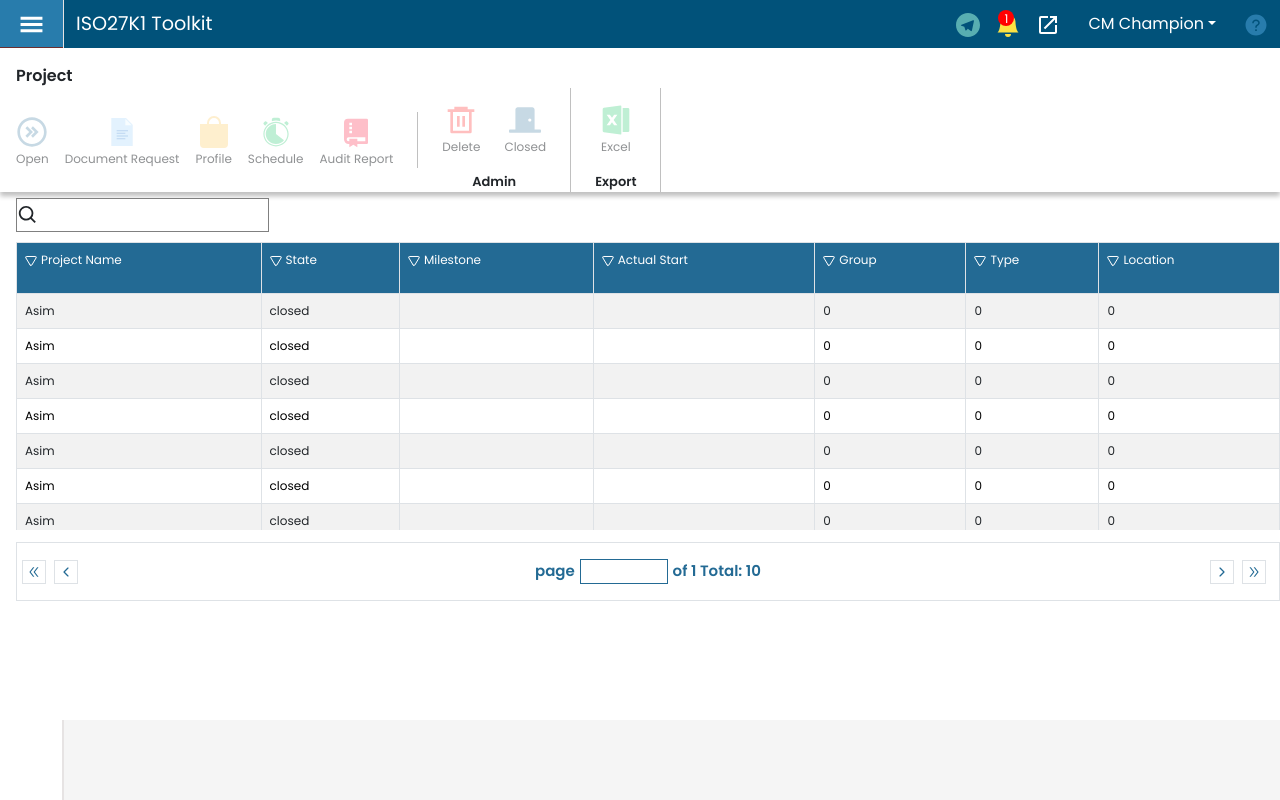
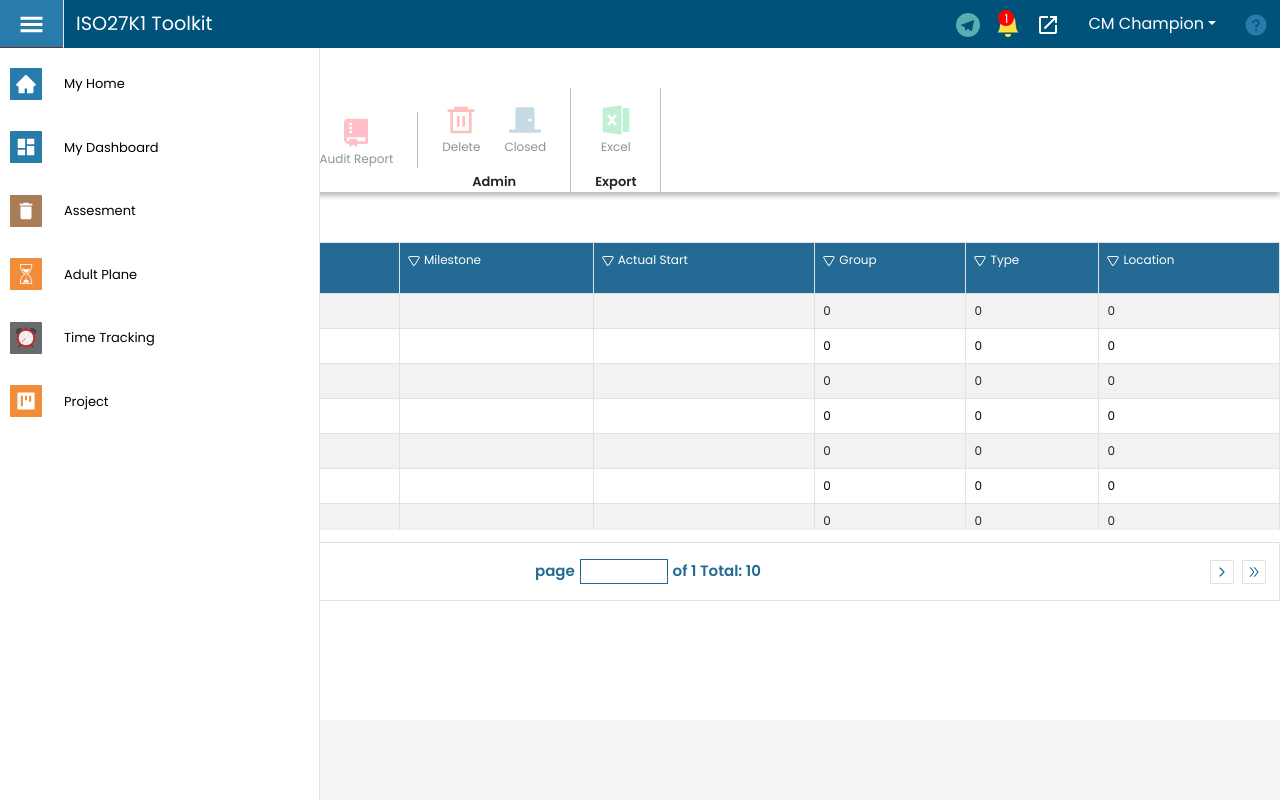
Before and after one commit to asimdev672/admin-dashboard, a React (Create React App) app: page /dashboard/project in a window 1280 px wide. Built offline with nearby package versions, Linux system fonts and the light colour scheme.

Commit message:
fixed dashboard sidebar

```diff
--- a/src/dashboard/Dashboard.js
+++ b/src/dashboard/Dashboard.js
@@ -5,18 +5,21 @@ import Sidebar from "./components/sidebar/Sidebar";
 import "./Dashboard.scss";
 const Home = () => {
   const [wUiStyle, setWUiStyle] = useState(true);
+  const handleOutlet=()=>{
+    alert('hello')
+  }
   return (
     <>
       <div className="dashboard_main">
         {/* ========begin::sidebar=========  */}
-        <Sidebar setWUiStyle={setWUiStyle} wUiStyle={wUiStyle} />
+        <Sidebar setWUiStyle={setWUiStyle} wUiStyle={wUiStyle}  />
         {/* ========begin:: masterContainer=========  */}
         <div className="masterContainer">
           <div className=" ">
             <Navbar />
           </div>
           <div className={wUiStyle ? "masterContainer px-3" : "masterContainer px-3 w2"}>
-            <Outlet />
+            <Outlet onClick={handleOutlet}/>
           </div>
         </div>
       </div>
--- a/src/dashboard/Dashboard.scss
+++ b/src/dashboard/Dashboard.scss
@@ -10,12 +10,15 @@
 }
 .w2 {
   min-width: 100% !important;
+  transition: all 0.4s ease-in-out;
 }
 .masterContainer {
   min-width: 95%;
   max-height: 100vh;
   overflow-y: scroll;
+  transition: all 0.4s ease-in-out;
   @include mobile{
     min-width: 80% !important;
+    transition: all 0.4s ease-in-out;
   }
 }
--- a/src/dashboard/components/sidebar/Sidebar.js
+++ b/src/dashboard/components/sidebar/Sidebar.js
@@ -11,7 +11,10 @@ const Sidebar = ({ setWUiStyle, wUiStyle }) => {
     setWUiStyle(!wUiStyle);
   };
   return (
-    <div className="Sidebar__main">
+    <div className="Sidebar__main"
+     onMouseEnter={()=>setWUiStyle(false)}
+     onMouseLeave={()=>setWUiStyle(true)}
+     >
       {/* =========top section=========  */}
       <div
         className="top d-flex justify-content-center align-items-center"
--- a/src/dashboard/components/sidebar/Sidebar.scss
+++ b/src/dashboard/components/sidebar/Sidebar.scss
@@ -8,10 +8,10 @@
   min-width: 25% !important;
   position: absolute;
   z-index: 3;
-  transition: all 0.3s linear;
+  transition: all 0.4s ease-in-out;
   @include mobile {
     min-width: 45% !important;
-    transition: all 0.3s linear;
+    transition: all 0.4s ease-in-out;
   }
 }
 .Sidebar__main {
@@ -20,10 +20,10 @@
   min-height: 94vh;
   min-width: 5%;
   background-color: white;
-  transition: all 0.3s linear;
+  transition: all 0.4s ease-in-out;
   @include mobile {
     min-width: 20%;
-    transition: all 0.3s linear;
+    transition: all 0.4s ease-in-out;
   }
   .top {
     background-color: #01527a;
@@ -32,7 +32,7 @@
     align-items: center;
     justify-content: center;
     border-bottom: 1px solid rgb(108, 47, 47);
-    transition: all 0.3s linear;
+    transition: all 0.3s ease-in-out;
 
     &:hover {
       background-color: #287cac;
@@ -55,7 +55,7 @@
         padding: 0.5rem 0;
         &:hover {
           background: #dbeff9 !important;
-          transition: background 0.3s linear;
+          transition: background 0.3s ease-in-out;
         }
         li {
           display: block;
```
